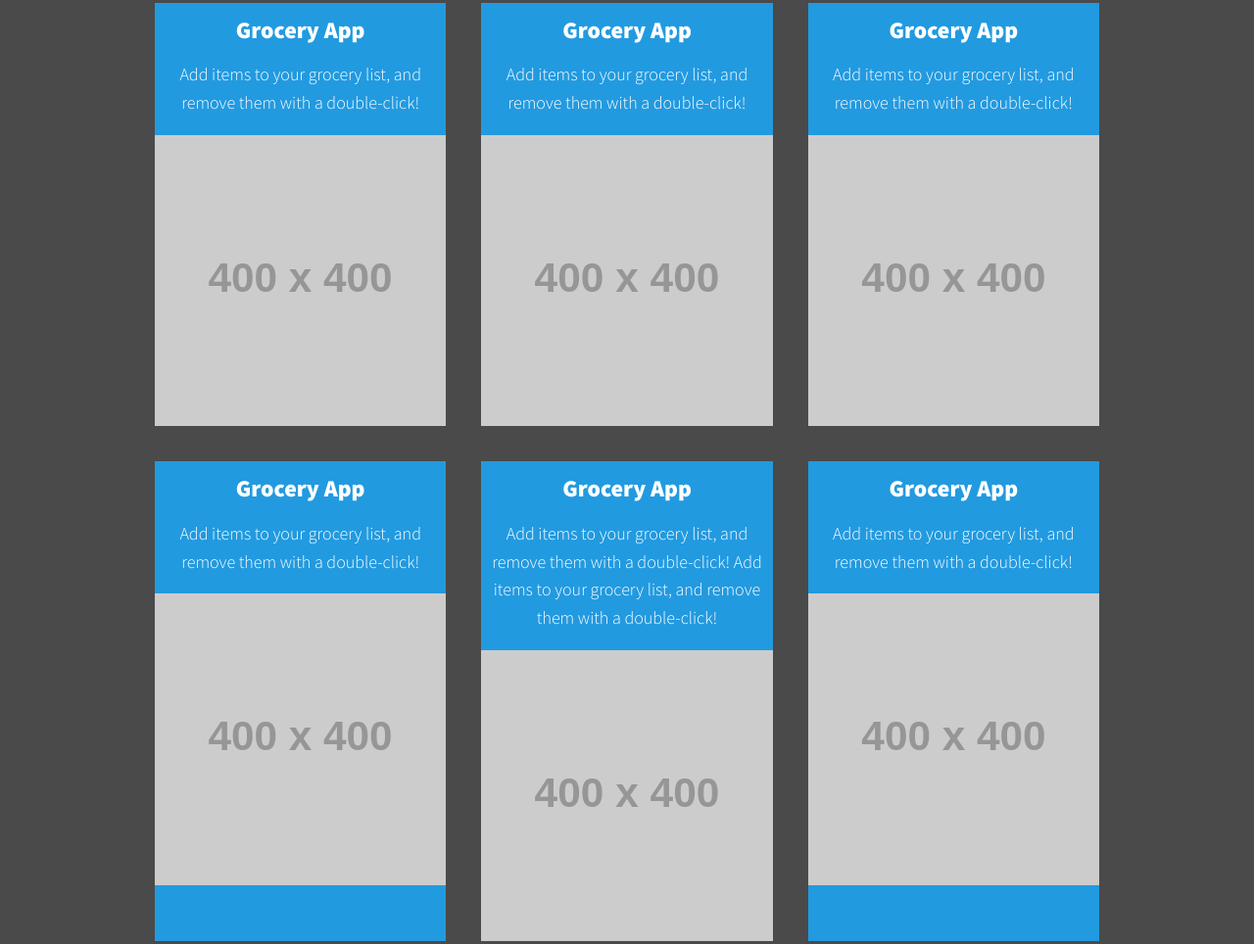
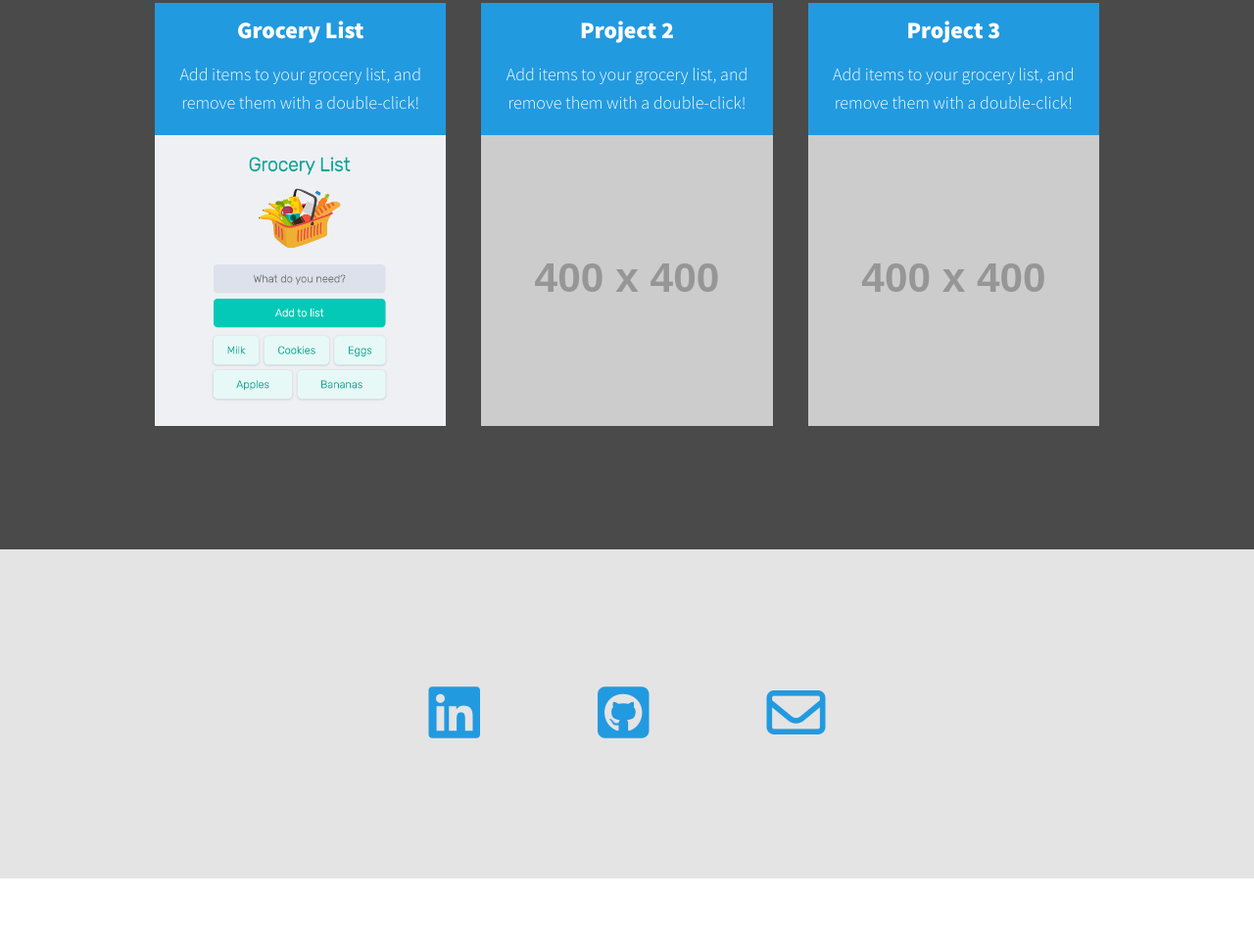
Before and after one commit to mmolli55/Portfolio-Site, a plain HTML site: page index.html in a window 1280 px wide. Shown: the part 2104-3068 px from the top of the page at 98% size. After the commit the page ends 3001 px from the top, so only its background shows below. Drawn offline with nearby package versions, Linux system fonts and the light colour scheme; placeholder pictures from the web are drawn by us.

Commit message:
New Project
Added a link to a new project in projects section

```diff
--- a/index.css
+++ b/index.css
@@ -431,19 +431,14 @@ img.biking {
 
 .project_img {
     width: 100%;
-    /*
-        transition:
+    transition:
         transform 750ms cubic-bezier(.5, 0, .5, 1),
         opacity 250ms linear;
-    */
 }
 
 .project_img:hover {
-    opacity: .5;
-    /*
-        transform: scale(1.2);
-
-    */
+    opacity: 1;
+    transform: scale(1.1);
 }
 
 /* Footer */
--- a/index.html
+++ b/index.html
@@ -82,43 +82,22 @@
             <div class="projects-grid">
                 <!-- Project 01 -->
 
-                <div href="#" class="project" target="_blank">
-                    <h3 class="project_title">Grocery App</h3>
+                <div class="project" target="_blank">
+                    <h3 class="project_title">Grocery List</h3>
                     <p class="project_description">Add items to your grocery list, and remove them with a double-click!</p>
-                    <a href="#"><img src="https://placehold.co/400x400" alt="" class="project_img"></a>
+                    <a href="https://resplendent-biscochitos-2d49b1.netlify.app/" target="_blank"><img src="assets/grocery-list-thumb-sq.png" alt="" class="project_img"></a>
                 </div>
 
                 <!-- Project 02 -->
-                <div href="#" class="project" target="_blank">
-                    <h3 class="project_title">Grocery App</h3>
+                <div class="project" target="_blank">
+                    <h3 class="project_title">Project 2</h3>
                     <p class="project_description">Add items to your grocery list, and remove them with a double-click!</p>
                     <a href="#"><img src="https://placehold.co/400x400" alt="" class="project_img"></a>
                 </div>
 
                 <!-- Project 03 -->
-                <div href="#" class="project" target="_blank">
-                    <h3 class="project_title">Grocery App</h3>
-                    <p class="project_description">Add items to your grocery list, and remove them with a double-click!</p>
-                    <a href="#"><img src="https://placehold.co/400x400" alt="" class="project_img"></a>
-                </div>
-
-                <!-- Project 04 -->
-                <div href="#" class="project" target="_blank">
-                    <h3 class="project_title">Grocery App</h3>
-                    <p class="project_description">Add items to your grocery list, and remove them with a double-click!</p>
-                    <a href="#"><img src="https://placehold.co/400x400" alt="" class="project_img"></a>
-                </div>
-
-                <!-- Project 05 -->
-                <div href="#" class="project" target="_blank">
-                    <h3 class="project_title">Grocery App</h3>
-                    <p class="project_description">Add items to your grocery list, and remove them with a double-click! Add items to your grocery list, and remove them with a double-click!</p>
-                    <a href="#"><img src="https://placehold.co/400x400" alt="" class="project_img"></a>
-                </div>
-
-                <!-- Project 06 -->
-                <div href="#" class="project" target="_blank">
-                    <h3 class="project_title">Grocery App</h3>
+                <div class="project" target="_blank">
+                    <h3 class="project_title">Project 3</h3>
                     <p class="project_description">Add items to your grocery list, and remove them with a double-click!</p>
                     <a href="#"><img src="https://placehold.co/400x400" alt="" class="project_img"></a>
                 </div>
```
Also changed, not shown: assets/grocery-list-thumb-sq.png (added), 1 other file.
